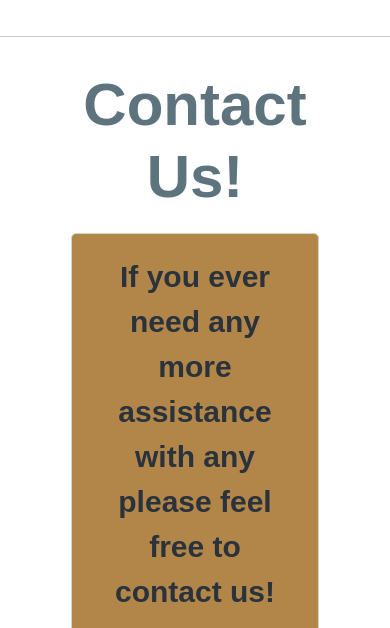
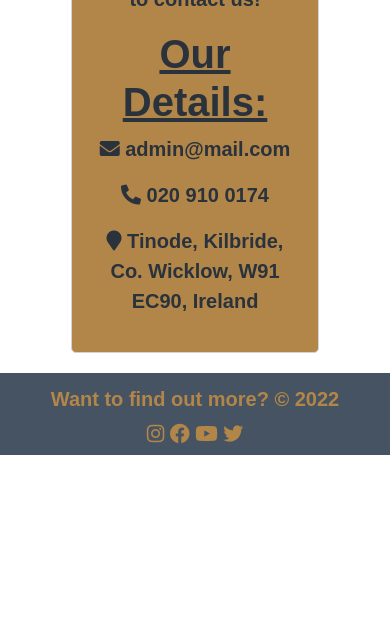
Before and after one commit to Sharpryan20/food-twisters, a Django app: page / in a window 390 px wide. Shown: the part 2338-2966 px from the top of the page. After the commit the page ends 2793 px from the top, so only its background shows below. Run offline with Django 3.2, Linux system fonts and the light colour scheme; some web fonts are replaced.

Commit message:
added media queries for index.html to suit small screen devices

```diff
--- a/static/css/style.css
+++ b/static/css/style.css
@@ -511,3 +511,30 @@ body {
         margin-top: 0px;
     }
 }
+
+/* For media screens 400px wide and down */
+
+@media screen and (max-width: 400px) {
+    /* Index queries */
+    .hero-title h1 {
+        font-size: 60px;
+    }
+    .hero-title h2 {
+        font-size: 40px;
+    }
+    .contact-p {
+        font-size: 20px;
+    }
+    .contact-us-title {
+        font-size: 40px;
+    }
+    .map-box {
+        display: none;
+    }
+    .contact-box {
+        font-size: 15px;
+    }
+    .index-link {
+        font-size: 18px;
+    }
+}
```
